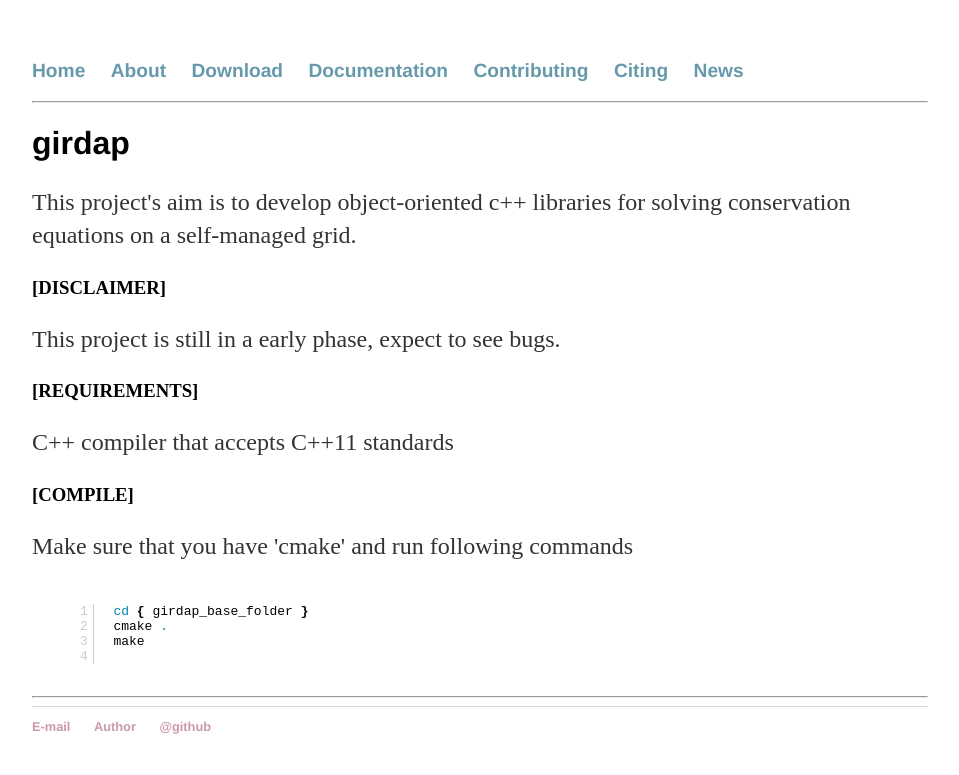
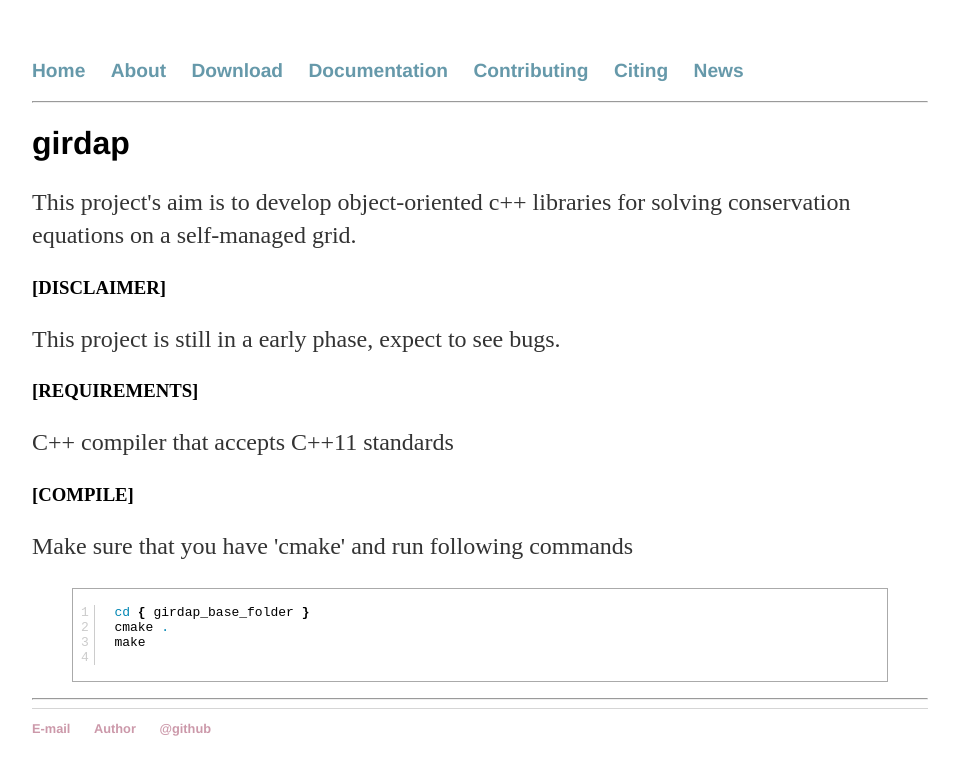
Before and after one commit to uzgoren/girdap, a Jekyll site: the page built from index.html, in a window 1280 px wide. Shown: the top 775 px of the page, without its empty margins (160-1119 px from the left). Built offline with Jekyll 4.4.1, drawn with Linux system fonts in a browser that asks for light colours.

Commit message:
syntax.css

```diff
--- a/css/syntax.css
+++ b/css/syntax.css
@@ -60,4 +60,4 @@
 .highlight .il { color: #009999 } /* Literal.Number.Integer.Long */
 
 .highlight .lineno { color: #ccc; display:inline-block; padding: 0 5px; border-right:1px solid #ccc; }
-.highlight pre code { display: block; white-space: pre; overflow-x: auto; word-wrap: normal; }
+.highlight pre code { display: block; white-space: pre; overflow-x: auto; word-wrap: normal; border:1px solid #aaa; }
```
